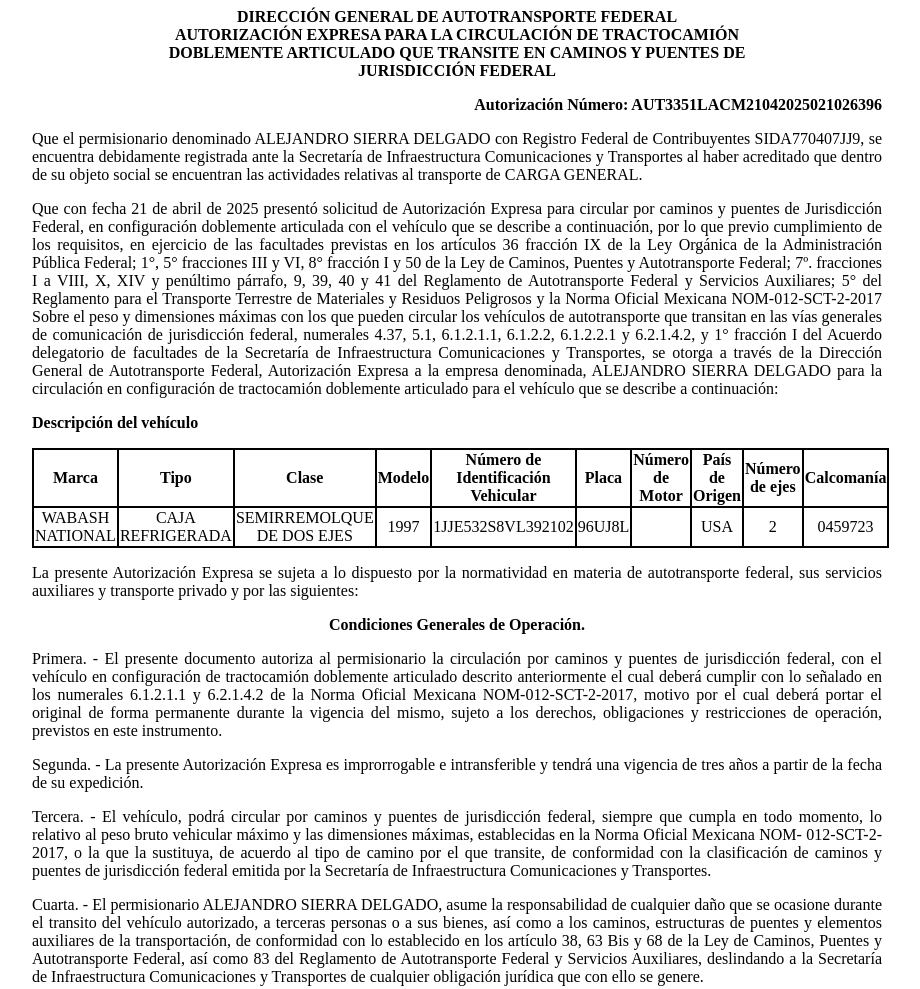
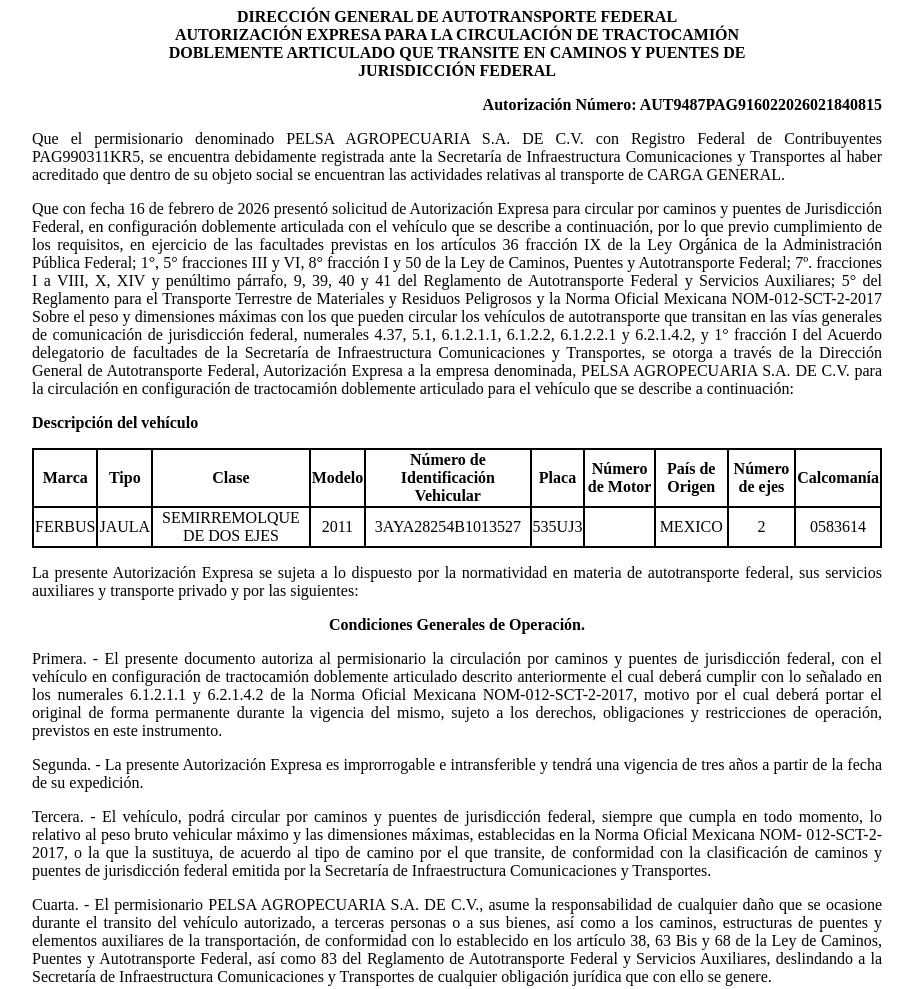
Before and after one commit to app-sct1/ConsultaAutDobleRemolque-folio-0201482, a plain HTML site: page index.html in a window 1280 px wide. Shown: the top 989 px of the page, without its empty margins (183-1103 px from the left). Drawn offline with Linux system fonts and the light colour scheme.

Commit message:
index.html

```diff
--- a/index.html
+++ b/index.html
@@ -75,19 +75,19 @@
 						<p class="sinMargen">DOBLEMENTE ARTICULADO QUE TRANSITE EN CAMINOS Y PUENTES DE</p>
 						<p class="sinMargen">JURISDICCIÓN FEDERAL</p>
 					</div>
-<p class="derechaNegro">Autorización Número: AUT3351LACM21042025021026396</p>
+<p class="derechaNegro">Autorización Número: AUT9487PAG916022026021840815</p>
 
 					<p class="justificado">Que el permisionario denominado
-						ALEJANDRO SIERRA DELGADO con Registro Federal de
-						Contribuyentes SIDA770407JJ9, se encuentra
+						PELSA AGROPECUARIA S.A. DE C.V. con Registro Federal de
+						Contribuyentes PAG990311KR5, se encuentra
 						debidamente registrada ante la Secretaría de Infraestructura
 						Comunicaciones y Transportes al haber acreditado que dentro de su
 						objeto social se encuentran las actividades relativas al
 						transporte de CARGA GENERAL.</p>
 
 
-					<p class="justificado">Que con fecha 21 de
-						abril de 2025 presentó
+					<p class="justificado">Que con fecha 16 de
+						febrero de 2026 presentó
 						solicitud de Autorización Expresa para circular por caminos y
 						puentes de Jurisdicción Federal, en configuración doblemente
 						articulada con el vehículo que se describe a continuación, por lo
@@ -107,7 +107,7 @@
 						facultades de la Secretaría de Infraestructura Comunicaciones y
 						Transportes, se otorga a través de la
 						Dirección General de Autotransporte Federal, Autorización Expresa a la
-						empresa denominada, ALEJANDRO SIERRA DELGADO para la
+						empresa denominada, PELSA AGROPECUARIA S.A. DE C.V. para la
 						circulación en configuración de tractocamión doblemente articulado
 						para el vehículo que se describe a continuación:</p>
 
@@ -128,16 +128,16 @@
 							<th class="borde">Calcomanía</th>
 						</tr>
 						<tr class="borde">
-							<td class="borde">WABASH NATIONAL</td>
-							<td class="borde">CAJA REFRIGERADA</td>
+							<td class="borde">FERBUS</td>
+							<td class="borde">JAULA</td>
 							<td class="borde">SEMIRREMOLQUE DE DOS EJES</td>
-							<td class="borde">1997</td>
-							<td class="borde">1JJE532S8VL392102</td>
-							<td class="borde">96UJ8L</td>
+							<td class="borde">2011</td>
+							<td class="borde">3AYA28254B1013527</td>
+							<td class="borde">535UJ3</td>
 							<td class="borde"></td>
-							<td class="borde">USA</td>
+							<td class="borde">MEXICO</td>
 							<td class="borde">2</td>
-							<td class="borde">0459723</td>
+							<td class="borde">0583614</td>
 						</tr>
 
 					</tbody></table>
@@ -175,7 +175,7 @@
 						Secretaría de Infraestructura Comunicaciones y Transportes.</p>
 
 					<p class="justificado">Cuarta. - El permisionario
-						ALEJANDRO SIERRA DELGADO, asume la responsabilidad de
+						PELSA AGROPECUARIA S.A. DE C.V., asume la responsabilidad de
 						cualquier daño que se ocasione durante el transito del vehículo
 						autorizado, a terceras personas o a sus bienes, así como a los
 						caminos, estructuras de puentes y elementos auxiliares de la
```
